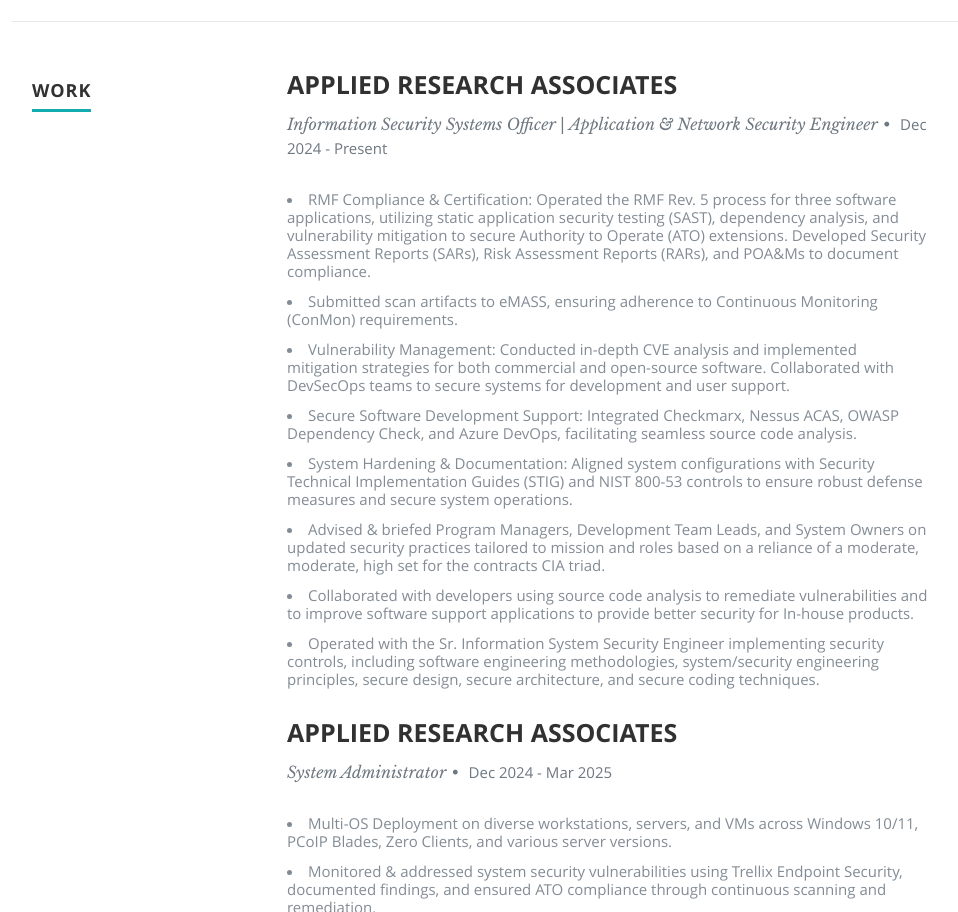
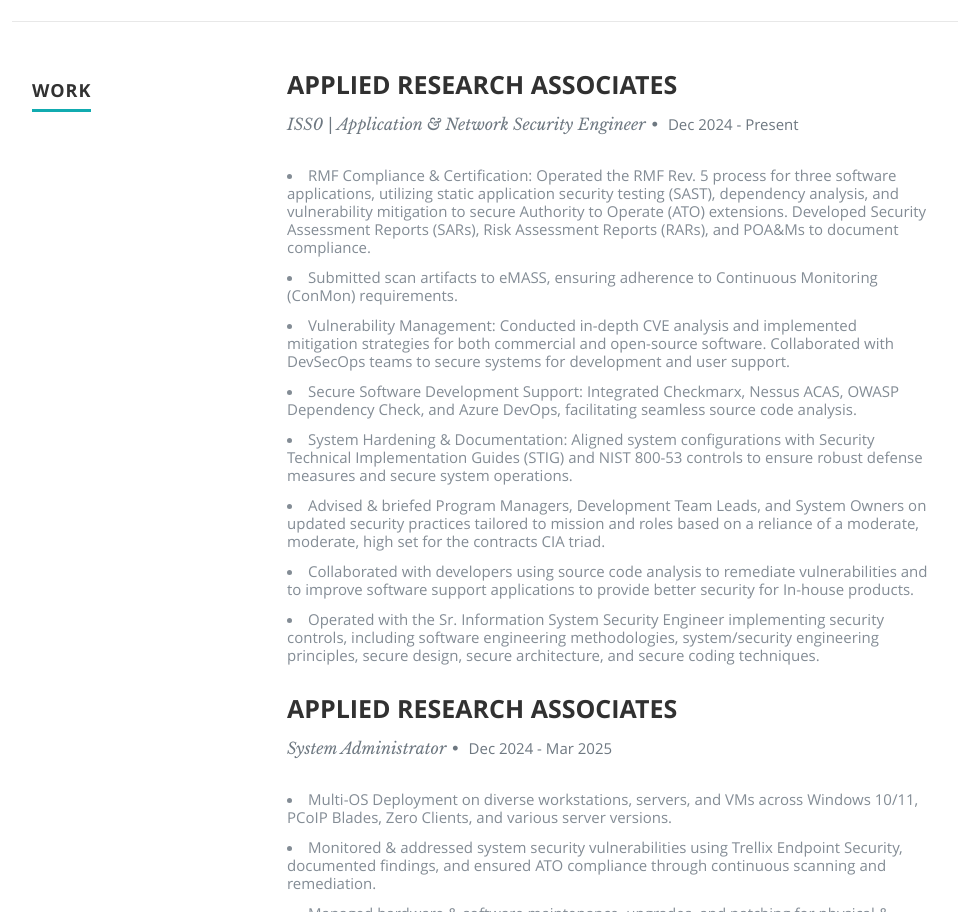
Before and after one commit to ItsTriich/Azure-Resume, a website: page src/index.html in a window 1280 px wide. Shown: the part 1991-2903 px from the top of the page, without its empty margins (118-1076 px from the left). Drawn offline with nearby package versions, Linux system fonts and the light colour scheme; no server answers.

Commit message:
updated src

```diff
--- a/src/index.html
+++ b/src/index.html
@@ -216,7 +216,7 @@
                <div class="twelve columns">
 
                   <h3>APPLIED RESEARCH ASSOCIATES</h3>
-                  <p class="info">Information Security Systems Officer | Application & Network Security Engineer<span>&bull;</span> <em class="date">Dec 2024 - Present</em></p>
+                  <p class="info">ISS0 | Application & Network Security Engineer<span>&bull;</span> <em class="date">Dec 2024 - Present</em></p>
 
                   <p>
 
```
